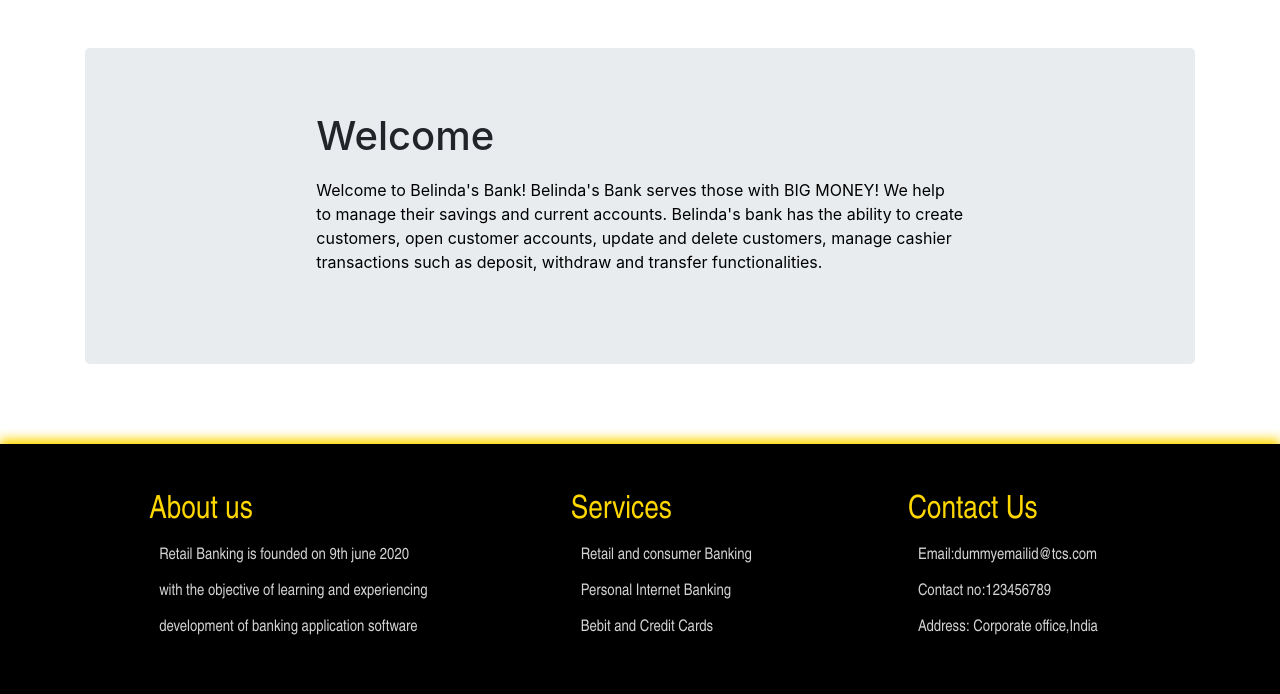
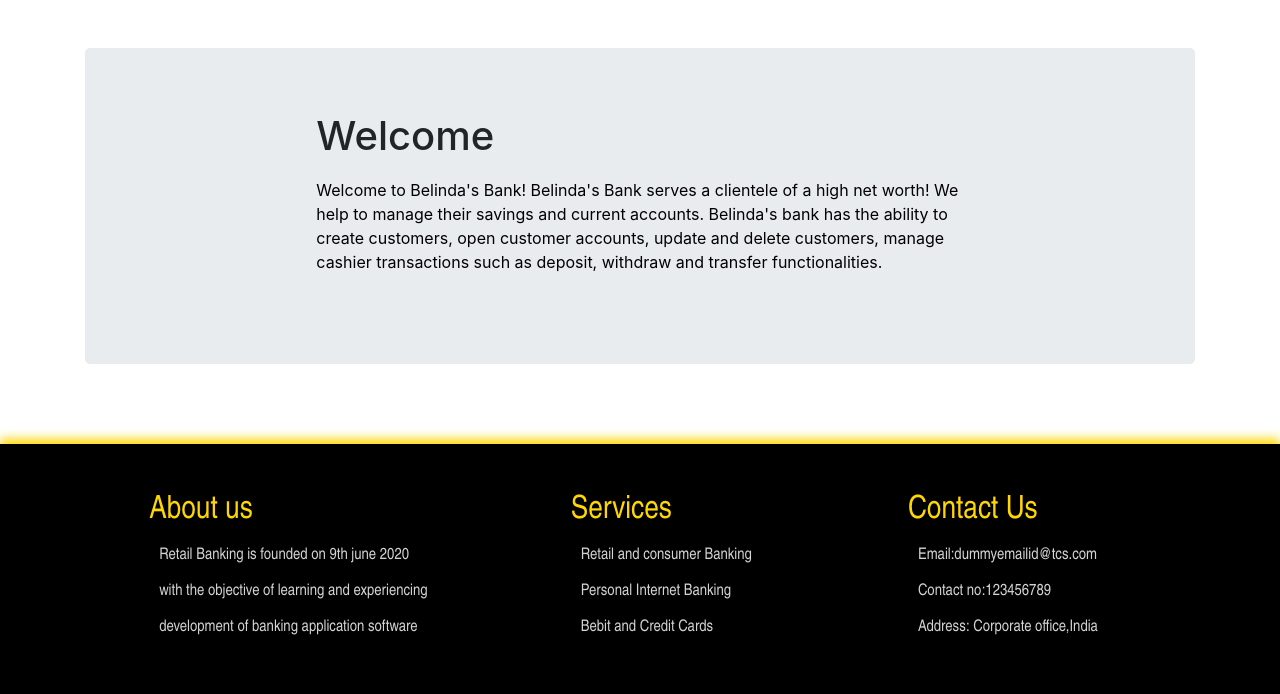
Before and after one commit to belindadunu/Deployment-5, a Flask app: page / in a window 1280 px wide. Shown: the part 152-846 px from the top of the page. Run offline with Flask 2, Linux system fonts and the light colour scheme; some libraries are stand-ins or nearby versions.

Commit message:
Update home.html

```diff
--- a/templates/home.html
+++ b/templates/home.html
@@ -7,7 +7,7 @@
   <div class="jumbotron">
       <div class="col-sm-8 mx-auto">
           <h1>Welcome</h1>
-          <p style="color: black;"><b> Welcome to Belinda's Bank! Belinda's Bank serves those with BIG MONEY! We help to manage their savings and current accounts. Belinda's bank has the ability to create customers, open customer accounts, update and delete customers, manage cashier transactions such as deposit, withdraw and transfer functionalities.</b></p>
+          <p style="color: black;"><b> Welcome to Belinda's Bank! Belinda's Bank serves a clientele of a high net worth! We help to manage their savings and current accounts. Belinda's bank has the ability to create customers, open customer accounts, update and delete customers, manage cashier transactions such as deposit, withdraw and transfer functionalities.</b></p>
       </div>
   </div>
 </main>
```
